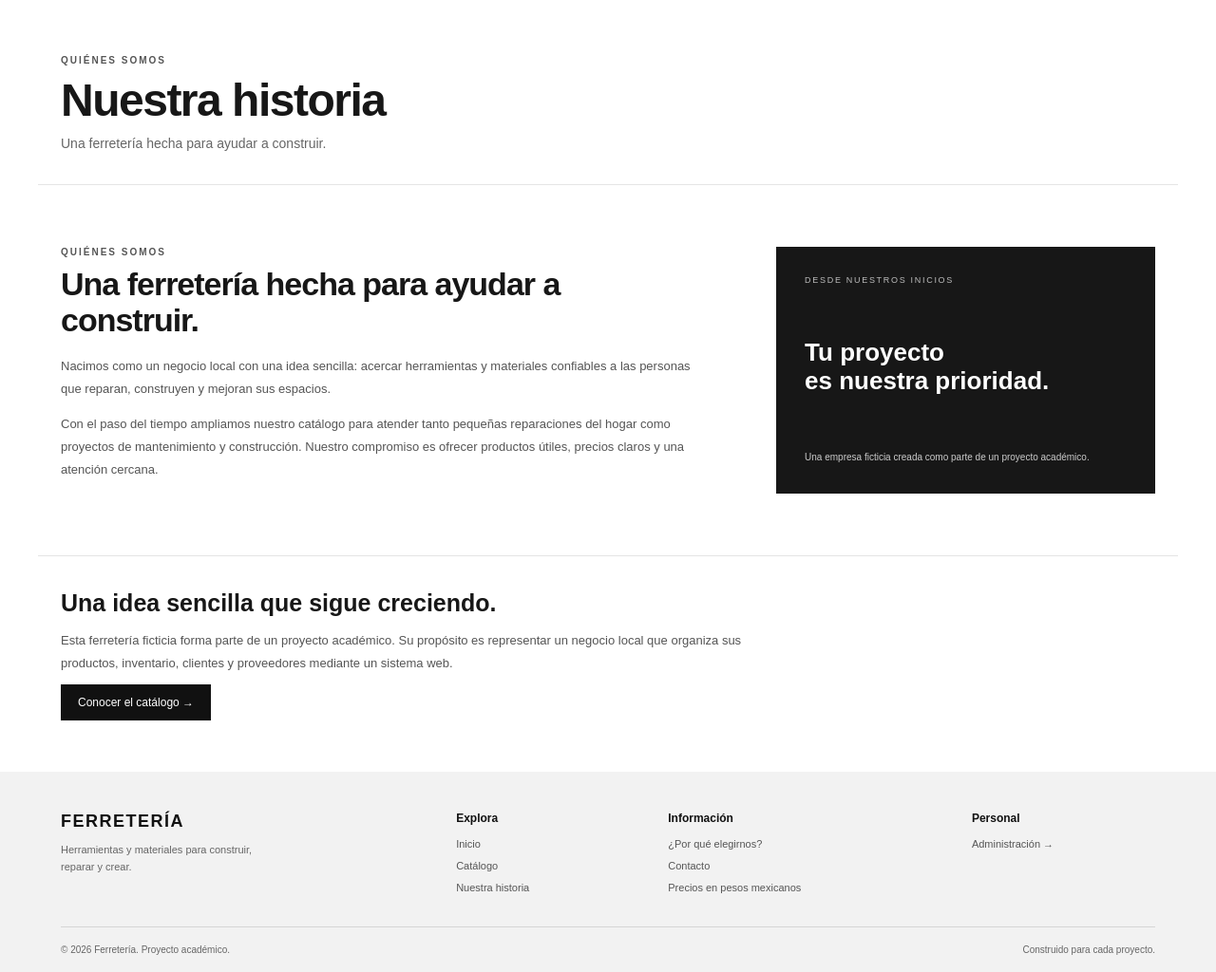
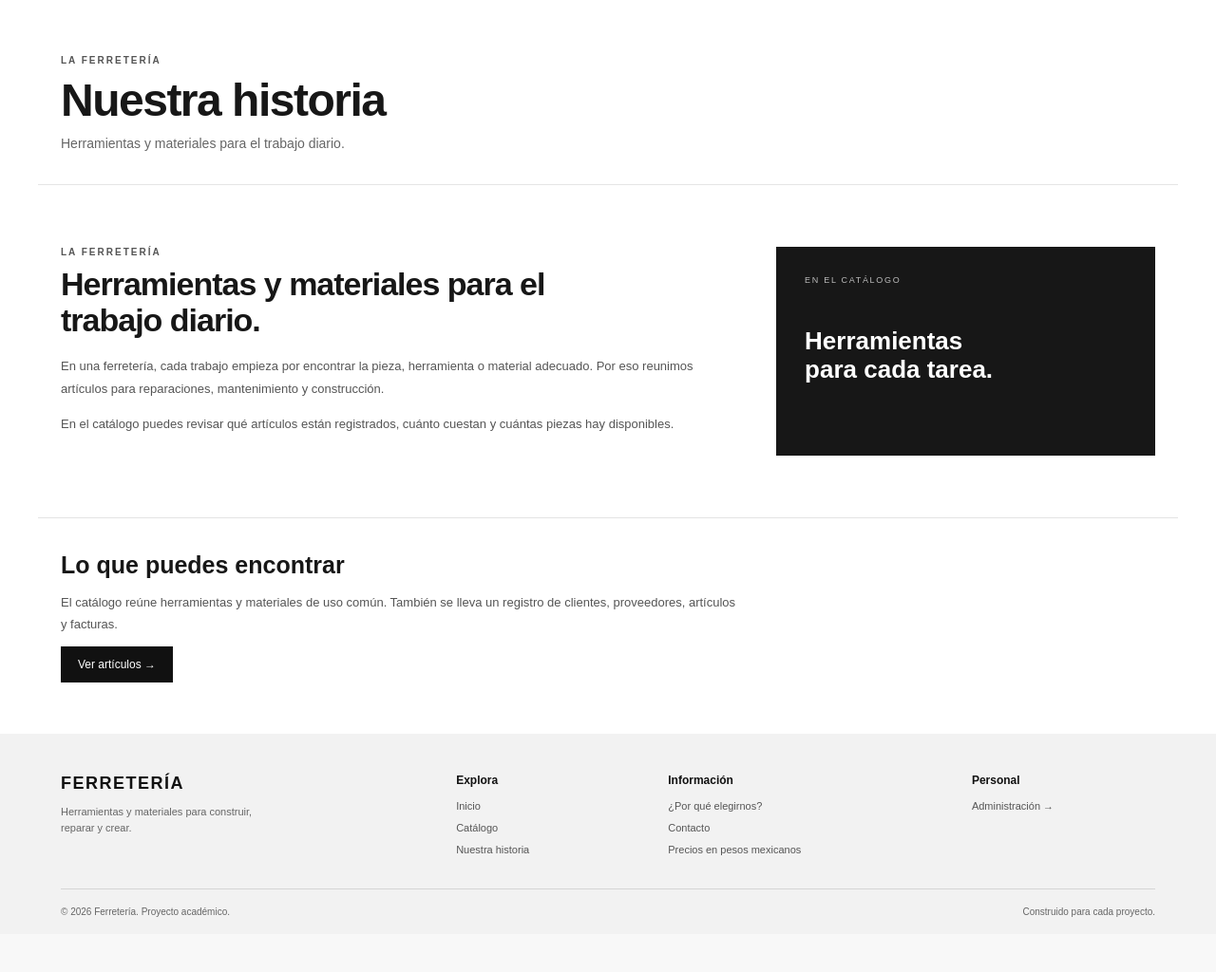
Before and after one commit to JEEM244/PIA-, a PHP site: page /historia.php in a window 1280 px wide. Shown: the part 166-1190 px from the top of the page at 95% size. After the commit the page ends 1132 px from the top, so only its background shows below. Run offline with PHP 8.4, Linux system fonts and the light colour scheme.

Commit message:
Reescribe textos del sitio con un tono más natural

```diff
--- a/ferreteria-crud/historia.php
+++ b/ferreteria-crud/historia.php
@@ -1,9 +1,9 @@
-<?php $paginaActiva='historia'; $tituloPagina='Ferretería | Nuestra historia'; require __DIR__.'/includes/cabecera.php'; ?><main class="pagina-interior"><section class="pagina-titulo contenedor"><p class="sobrelinea">QUIÉNES SOMOS</p><h1>Nuestra historia</h1><p>Una ferretería hecha para ayudar a construir.</p></section><section class="historia contenedor" id="historia">
+<?php $paginaActiva='historia'; $tituloPagina='Ferretería | Nuestra historia'; require __DIR__.'/includes/cabecera.php'; ?><main class="pagina-interior"><section class="pagina-titulo contenedor"><p class="sobrelinea">LA FERRETERÍA</p><h1>Nuestra historia</h1><p>Herramientas y materiales para el trabajo diario.</p></section><section class="historia contenedor" id="historia">
     <div class="historia-texto">
-      <p class="sobrelinea">QUIÉNES SOMOS</p>
-      <h2>Una ferretería hecha para ayudar a construir.</h2>
-      <p>Nacimos como un negocio local con una idea sencilla: acercar herramientas y materiales confiables a las personas que reparan, construyen y mejoran sus espacios.</p>
-      <p>Con el paso del tiempo ampliamos nuestro catálogo para atender tanto pequeñas reparaciones del hogar como proyectos de mantenimiento y construcción. Nuestro compromiso es ofrecer productos útiles, precios claros y una atención cercana.</p>
+      <p class="sobrelinea">LA FERRETERÍA</p>
+      <h2>Herramientas y materiales para el trabajo diario.</h2>
+      <p>En una ferretería, cada trabajo empieza por encontrar la pieza, herramienta o material adecuado. Por eso reunimos artículos para reparaciones, mantenimiento y construcción.</p>
+      <p>En el catálogo puedes revisar qué artículos están registrados, cuánto cuestan y cuántas piezas hay disponibles.</p>
     </div>
-    <div class="historia-dato"><span>DESDE NUESTROS INICIOS</span><strong>Tu proyecto<br>es nuestra prioridad.</strong><small>Una empresa ficticia creada como parte de un proyecto académico.</small></div>
-  </section><section class="historia-extra contenedor"><h2>Una idea sencilla que sigue creciendo.</h2><p>Esta ferretería ficticia forma parte de un proyecto académico. Su propósito es representar un negocio local que organiza sus productos, inventario, clientes y proveedores mediante un sistema web.</p><a class="boton" href="catalogo.php">Conocer el catálogo →</a></section></main><?php require __DIR__.'/includes/pie.php'; ?>
+    <div class="historia-dato"><span>EN EL CATÁLOGO</span><strong>Herramientas<br>para cada tarea.</strong><small></small></div>
+  </section><section class="historia-extra contenedor"><h2>Lo que puedes encontrar</h2><p>El catálogo reúne herramientas y materiales de uso común. También se lleva un registro de clientes, proveedores, artículos y facturas.</p><a class="boton" href="catalogo.php">Ver artículos →</a></section></main><?php require __DIR__.'/includes/pie.php'; ?>
```
